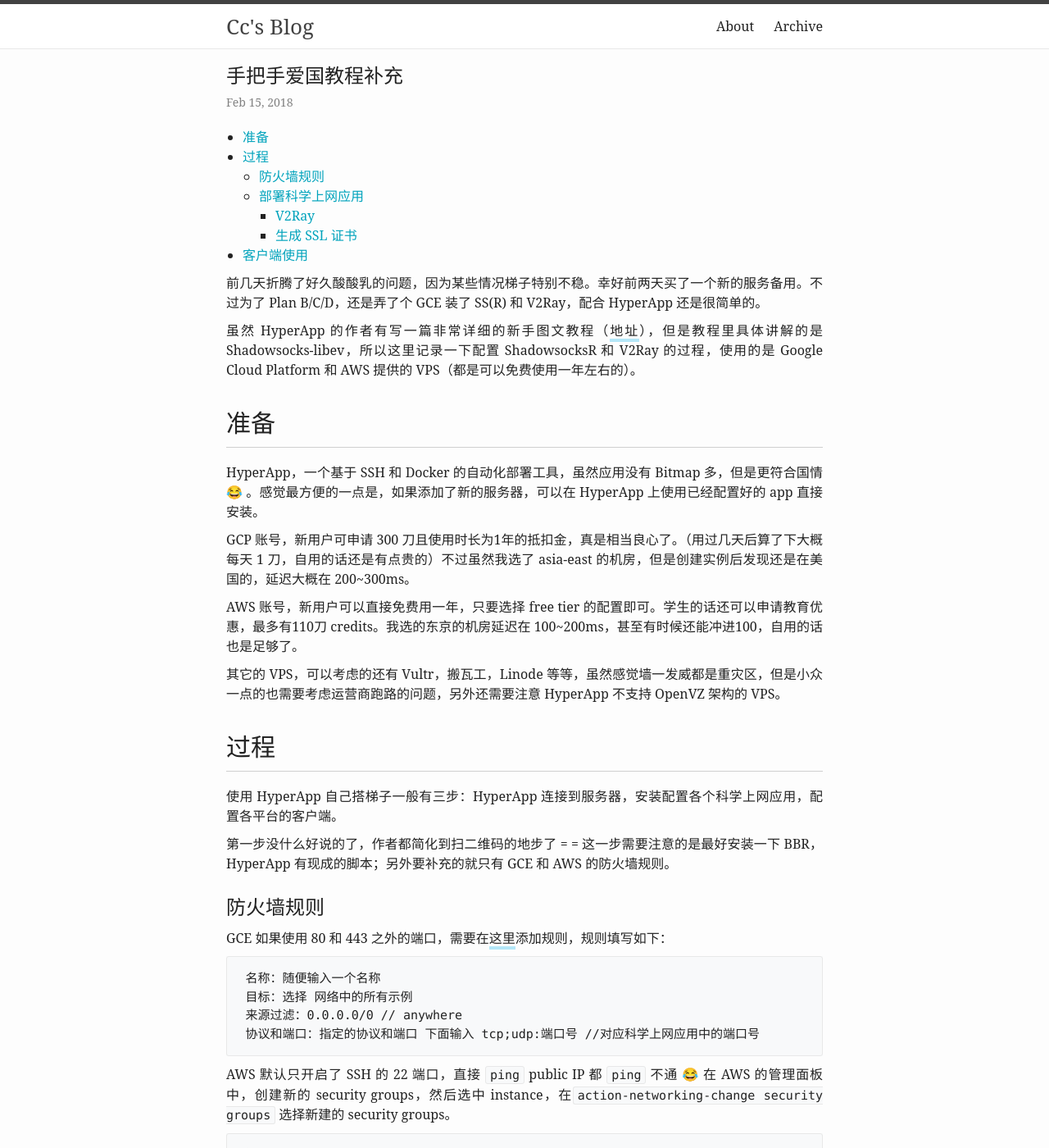
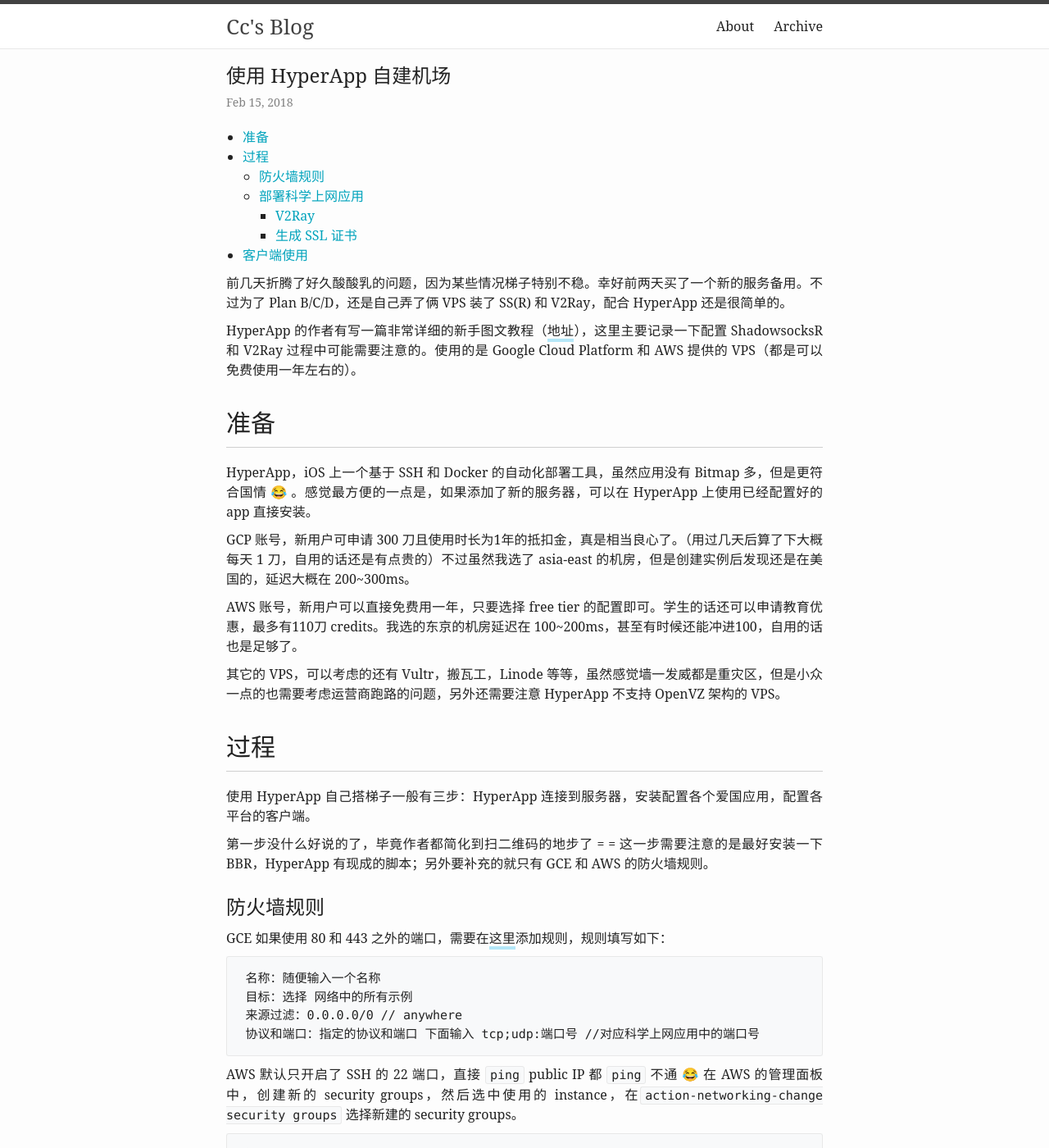
Before and after one commit to zchan0/zchan0.github.io, a Jekyll site: the page built from _posts/2018-02-15-hello-world.md, in a window 1280 px wide and 1400 px high. Shown: the whole window at 82% size. Built offline with Jekyll 4.4.1, drawn with Linux system fonts in a browser that asks for light colours; comment, search, counter and statistics services are not loaded; some of the changed text lies outside the part shown.

Commit message:
update post

````diff
--- a/_posts/2018-02-15-hello-world.md
+++ b/_posts/2018-02-15-hello-world.md
@@ -1,19 +1,19 @@
 ---
 layout: post
-title: 手把手爱国教程补充
+title: 使用 HyperApp 自建机场
 date: 2018-02-15 11:10 +0800
 ---
 
 * TOC
 {:toc}
-前几天折腾了好久酸酸乳的问题，因为某些情况梯子特别不稳。幸好前两天买了一个新的服务备用。不过为了 Plan B/C/D，还是弄了个 GCE 装了 SS(R) 和 V2Ray，配合 HyperApp 还是很简单的。
+前几天折腾了好久酸酸乳的问题，因为某些情况梯子特别不稳。幸好前两天买了一个新的服务备用。不过为了 Plan B/C/D，还是自己弄了俩 VPS 装了 SS(R) 和 V2Ray，配合 HyperApp 还是很简单的。
 
-虽然 HyperApp 的作者有写一篇非常详细的新手图文教程（[地址](https://www.hyperapp.fun/zh/proxy/get-started.html)），但是教程里具体讲解的是 Shadowsocks-libev，所以这里记录一下配置 ShadowsocksR 和 V2Ray 的过程，使用的是 Google Cloud Platform 和 AWS 提供的 VPS（都是可以免费使用一年左右的）。
+HyperApp 的作者有写一篇非常详细的新手图文教程（[地址](https://www.hyperapp.fun/zh/proxy/get-started.html)），这里主要记录一下配置 ShadowsocksR 和 V2Ray 过程中可能需要注意的。使用的是 Google Cloud Platform 和 AWS 提供的 VPS（都是可以免费使用一年左右的）。
 
 准备
 ===
 
-HyperApp，一个基于 SSH 和 Docker 的自动化部署工具，虽然应用没有 Bitmap 多，但是更符合国情 😂 。感觉最方便的一点是，如果添加了新的服务器，可以在 HyperApp 上使用已经配置好的 app 直接安装。
+HyperApp，iOS 上一个基于 SSH 和 Docker 的自动化部署工具，虽然应用没有 Bitmap 多，但是更符合国情 😂 。感觉最方便的一点是，如果添加了新的服务器，可以在 HyperApp 上使用已经配置好的 app 直接安装。
 
 GCP 账号，新用户可申请 300 刀且使用时长为1年的抵扣金，真是相当良心了。（用过几天后算了下大概每天 1 刀，自用的话还是有点贵的）不过虽然我选了 asia-east 的机房，但是创建实例后发现还是在美国的，延迟大概在 200~300ms。
 
@@ -24,9 +24,9 @@ AWS 账号，新用户可以直接免费用一年，只要选择 free tier 的
 过程
 ===
 
-使用 HyperApp 自己搭梯子一般有三步：HyperApp 连接到服务器，安装配置各个科学上网应用，配置各平台的客户端。
+使用 HyperApp 自己搭梯子一般有三步：HyperApp 连接到服务器，安装配置各个爱国应用，配置各平台的客户端。
 
-第一步没什么好说的了，作者都简化到扫二维码的地步了 = = 这一步需要注意的是最好安装一下 BBR，HyperApp 有现成的脚本；另外要补充的就只有 GCE 和 AWS 的防火墙规则。
+第一步没什么好说的了，毕竟作者都简化到扫二维码的地步了 = = 这一步需要注意的是最好安装一下 BBR，HyperApp 有现成的脚本；另外要补充的就只有 GCE 和 AWS 的防火墙规则。
 
 ## 防火墙规则
 
@@ -39,7 +39,7 @@ GCE 如果使用 80 和 443 之外的端口，需要在[这里](https://console.
 协议和端口：指定的协议和端口 下面输入 tcp;udp:端口号 //对应科学上网应用中的端口号
 ```
 
-AWS 默认只开启了 SSH 的 22 端口，直接 `ping` public IP 都 `ping` 不通 😂 在 AWS 的管理面板中，创建新的 security groups，然后选中 instance，在`action-networking-change security groups` 选择新建的 security groups。
+AWS 默认只开启了 SSH 的 22 端口，直接 `ping` public IP 都 `ping` 不通 😂 在 AWS 的管理面板中，创建新的 security groups，然后选中使用的 instance，在`action-networking-change security groups` 选择新建的 security groups。
 
 ```
 // ping
@@ -61,17 +61,17 @@ Source: anywhere, i.e: 0.0.0.0/0
 
 ### V2Ray
 
-教程[在此](https://www.hyperapp.fun/zh/proxy/V2Ray.html)，不能更完整了。所以只是整理和补充下过程。
+原版教程[在此](https://www.hyperapp.fun/zh/proxy/V2Ray.html)，不能更完整了。所以只是整理和补充下过程。
 
-V2Ray 有三种传输方式：TCP WebSocket 和 mKCP，这也是相比 SS(R) 麻烦一些的地方之一；另外还有就是用 V2Ray 需要 SSL 证书。考虑到手机上的客户端用的是 Shadowrocket，它不支持 mKCP 的方式，所以我只试了前面两个方案。
+V2Ray 有三种传输方式：TCP，WebSocket 和 mKCP，这也是相比 SS(R) 麻烦一些的地方之一；另外还有就是用 V2Ray 需要 SSL 证书。考虑到手机上的客户端用的是 Shadowrocket，它不支持 mKCP 的方式，所以我只试了前面两个方案。
 
 ### 生成 SSL 证书
 
-参考：[《如何自动生成 SSL 证书》](https://www.hyperapp.fun/zh/SSL.html)
+>  参考：[《如何自动生成 SSL 证书》](https://www.hyperapp.fun/zh/SSL.html)
 
 首先需要一个域名（可以参考[这篇](https://www.hyperapp.fun/zh/Get-Domain.html)申请一年免费的域名），并将域名解析到服务器上。接下来要自动生成域名的 SSL 证书，HyperApp 提供了两个方案。一是 Nginx SSL Support；二是使用 cerbot。
 
-如果使用 Nginx SSL Support，在安装完 Nginx 和 Nginx SSL Support 后，就可以安装 V2Ray，注意配置的时候先不要勾选 `Enable TLS`，然后在最底部的 Nginx and SSL options 中，根据前面教程里的说明填入域名有关信息。填写完后安装 V2Ray，过几分钟在 `/srv/docker/certs/` 下应该就会出现证书了（*Nginx SSL Support 会自动监听其它应用里面 SSL Support 相关设置，并自动生成证书。*）
+如果使用 Nginx SSL Support，在安装完 Nginx 和 Nginx SSL Support 后，再安装 V2Ray。注意配置的时候先不要勾选 `Enable TLS`，然后在最底部的 Nginx and SSL options 中，根据前面教程里的说明填入域名有关信息。填写完后选择安装 V2Ray，过几分钟在 `/srv/docker/certs/` 下应该就会出现证书了（*Nginx SSL Support 会自动监听其它应用里面 SSL Support 相关设置，并自动生成证书。*）
 
 使用 cerbot 就更简单了，按[此教程](https://www.hyperapp.fun/zh/developer/certbot.html)填写即可。
 
````
